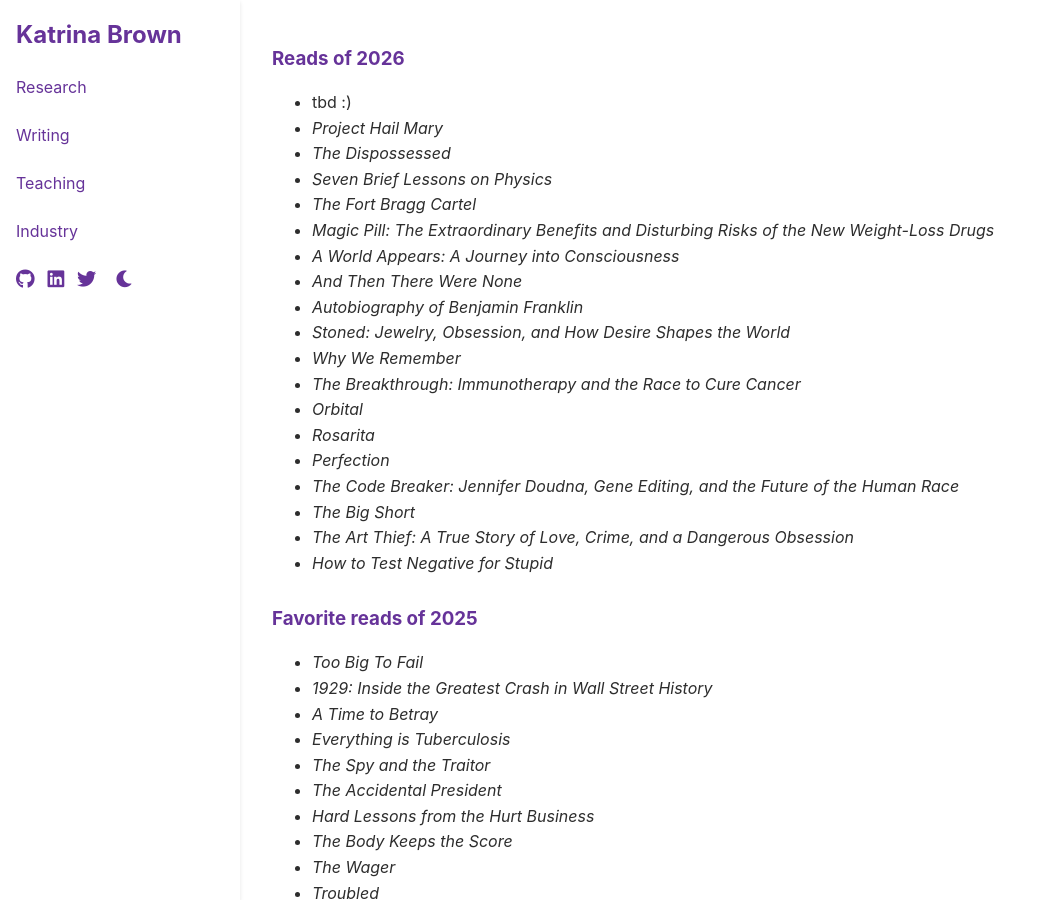
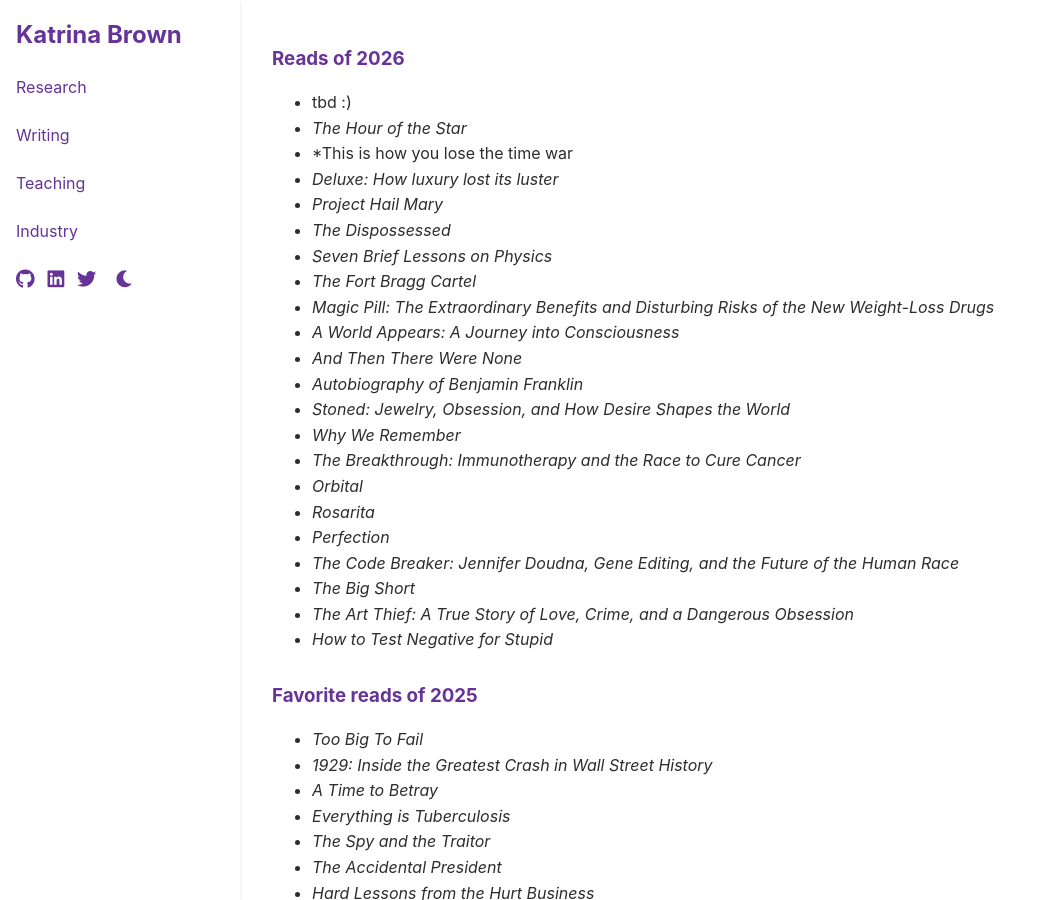
Before and after one commit to brownkat6/katrinarbrown, a Jekyll site: the page built from docs/reading.md, in a window 1280 px wide and 900 px high. Shown: the whole window, without its empty margins (0-1041 px from the left). Built offline with Jekyll 4.4.1, drawn with Linux system fonts in a browser that asks for light colours.

Commit message:
add book

```diff
--- a/docs/reading.md
+++ b/docs/reading.md
@@ -4,6 +4,9 @@ title: Reading
 ---
 ### Reads of 2026
 - tbd :)
+- *The Hour of the Star*
+- *This is how you lose the time war
+- *Deluxe: How luxury lost its luster*
 - *Project Hail Mary*
 - *The Dispossessed*
 - *Seven Brief Lessons on Physics*
```
